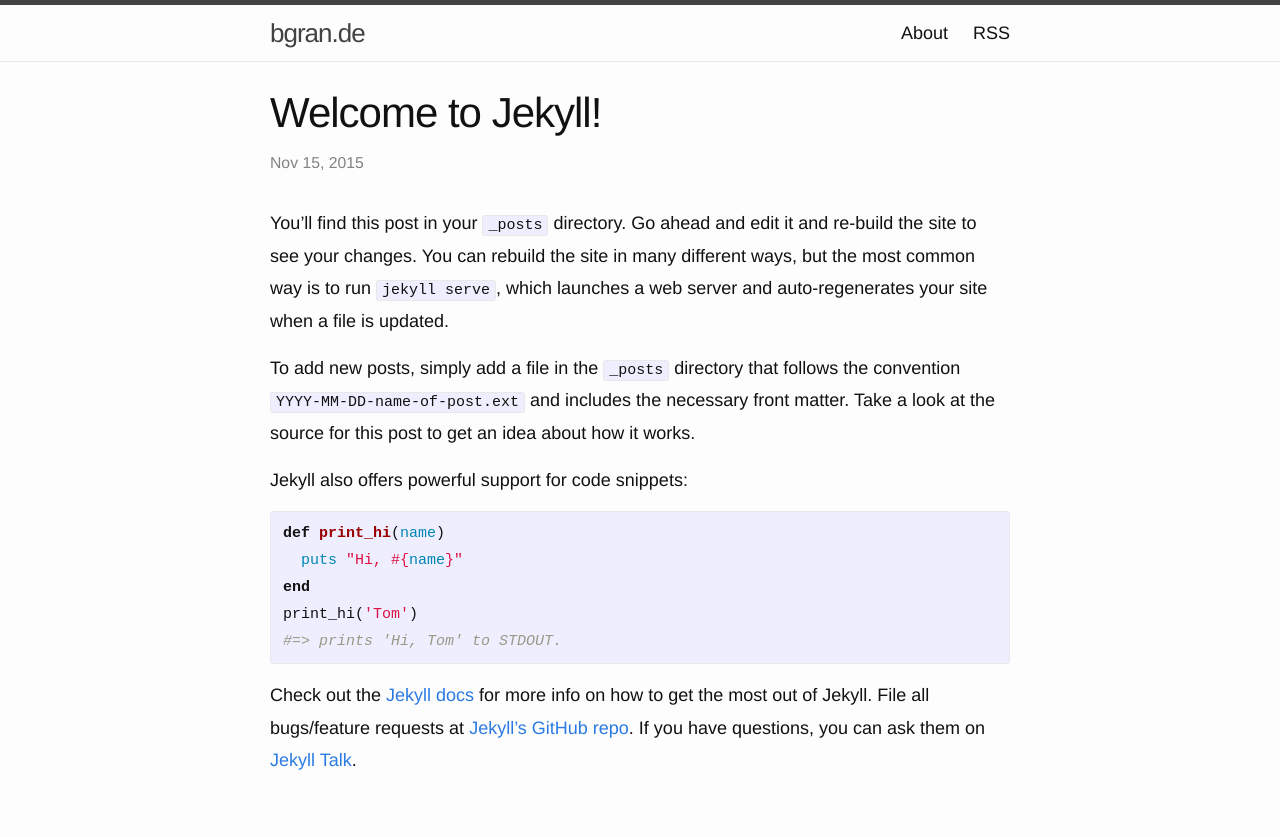
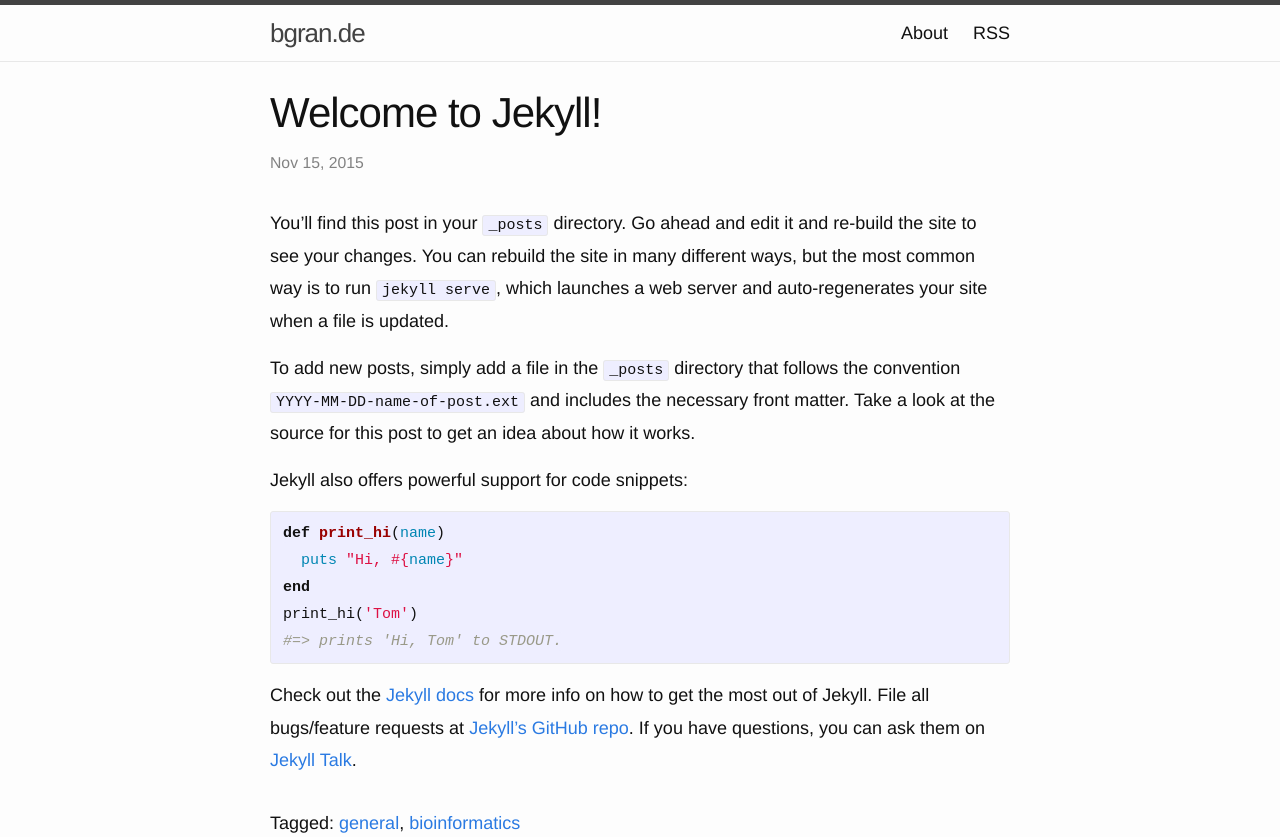
Before and after one commit to BrunoGrandePhD/scientificbruno.github.io, a Jekyll site: the page built from _posts/2015-11-15-welcome-to-jekyll.markdown, in a window 1280 px wide. Shown: the top 837 px of the page. Built offline with Jekyll 4.4.1, drawn with Linux system fonts in a browser that asks for light colours; grey boxes are pictures that could not be loaded.

Commit message:
added tagging functionality
- created new blog_by_tag layout
- added general and bioinformatics tags
- added tags to posts

```diff
--- /dev/null
+++ b/_data/tags.yml
@@ -0,0 +1,5 @@
+- slug: general
+  name: General
+
+- slug: bioinformatics
+  name: Bioinformatics
--- a/_layouts/post.html
+++ b/_layouts/post.html
@@ -2,6 +2,25 @@
 layout: default
 ---
 <article class="post" itemscope itemtype="http://schema.org/BlogPosting">
+
+  <!-- Setup for tags -->
+  {% assign post = page %}
+  {% if post.tags.size > 0 %}
+      {% capture tags_content %}Tagged{% if post.tags.size == 1 %}<i class="fa fa-tag"></i>{% else %}<i class="fa fa-tags"></i>{% endif %}: {% endcapture %}
+      {% for post_tag in post.tags %}
+          {% for data_tag in site.data.tags %}
+              {% if data_tag.slug == post_tag %}
+                  {% assign tag = data_tag %}
+              {% endif %}
+          {% endfor %}
+          {% if tag %}
+              {% capture tags_content_temp %}{{ tags_content }}<a href="/tag/{{ tag.slug }}/">{{ tag.slug }}</a>{% if forloop.last == false %}, {% endif %}{% endcapture %}
+              {% assign tags_content = tags_content_temp %}
+          {% endif %}
+      {% endfor %}
+  {% else %}
+      {% assign tags_content = '' %}
+  {% endif %}
 
   <header class="post-header">
     <h1 class="post-title" itemprop="name headline">{{ page.title }}</h1>
@@ -12,4 +31,6 @@
     {{ content }}
   </div>
 
+  <p id="post-meta">{{ tags_content }}</p>
+
 </article>
--- a/_posts/2015-11-15-welcome-to-jekyll.markdown
+++ b/_posts/2015-11-15-welcome-to-jekyll.markdown
@@ -2,7 +2,7 @@
 layout: post
 title:  "Welcome to Jekyll!"
 date:   2015-11-15 14:36:08 -0800
-categories: jekyll update
+tags: [general, bioinformatics]
 ---
 You’ll find this post in your `_posts` directory. Go ahead and edit it and re-build the site to see your changes. You can rebuild the site in many different ways, but the most common way is to run `jekyll serve`, which launches a web server and auto-regenerates your site when a file is updated.
 
--- a/_posts/2015-11-16-new-beginnings.markdown
+++ b/_posts/2015-11-16-new-beginnings.markdown
@@ -2,7 +2,7 @@
 layout: post
 title:  "New Beginnings"
 date:   2015-11-16 10:52
-categories: general
+tags: [general]
 ---
 Lorem ipsum dolor sit amet, consectetur adipiscing elit. Nullam vestibulum luctus arcu, ac suscipit sapien viverra vel. Maecenas lorem nisl, viverra in sodales ut, vehicula sit amet augue. Morbi a turpis ipsum. Fusce ultricies justo non ligula semper quis gravida leo sodales. Aliquam posuere, ipsum at molestie ullamcorper, mi lectus commodo elit, ut tempus diam dolor sed nisi. Mauris vel tortor libero.
 
--- /dev/null
+++ b/tag/bioinformatics.html
@@ -0,0 +1,5 @@
+---
+layout: blog_by_tag
+tag: bioinformatics
+permalink: /tag/bioinformatics/
+---
--- /dev/null
+++ b/tag/general.html
@@ -0,0 +1,5 @@
+---
+layout: blog_by_tag
+tag: general
+permalink: /tag/general/
+---
```
Also changed, not shown: _layouts/blog_by_tag.html (added, +26 -0 lines).
